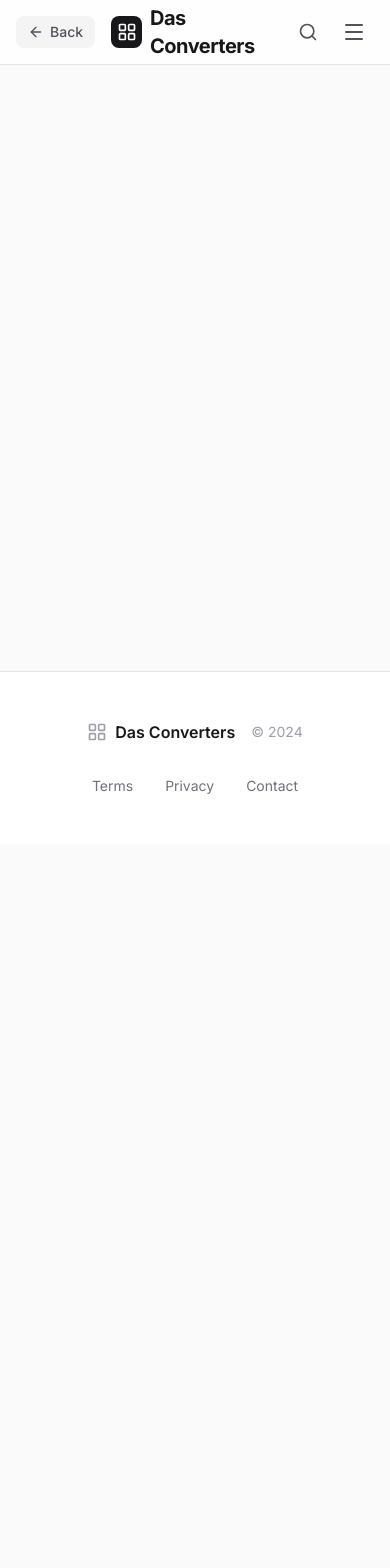
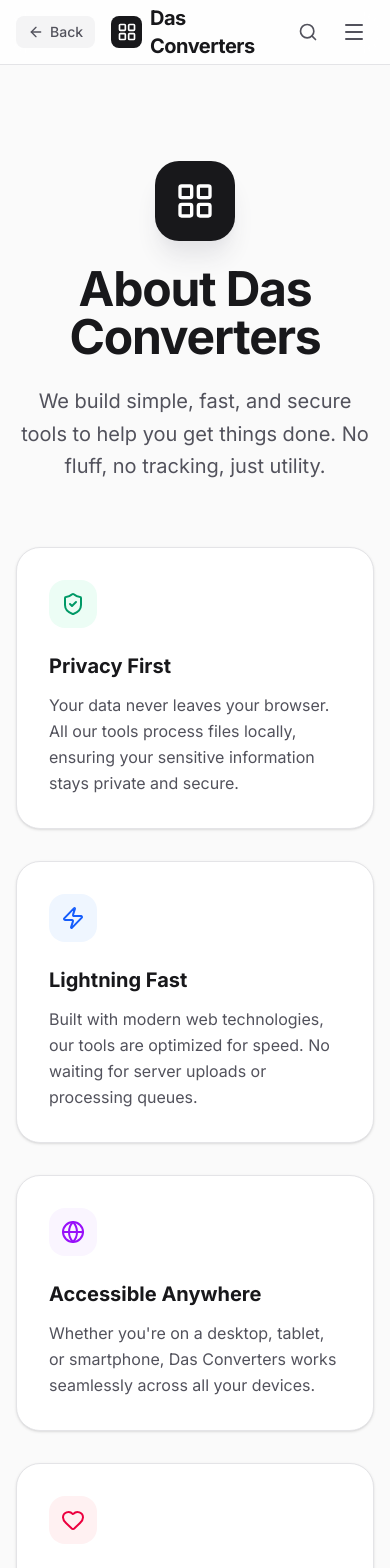
Before and after one commit to jafran4/dasconverter, a React (Vite) app: page /about in a window 390 px wide. Shown: the top 1568 px of the page. Before the commit the page ends 844 px from the top, so only its background shows below. Built offline with nearby package versions, Linux system fonts and the light colour scheme.

Commit message:
feat: Add About and Privacy pages
Introduces dedicated About and Privacy policy pages, enhancing user information and transparency. Integrates these pages into the main navigation and configures Vercel to correctly serve them.

```diff
--- a/src/App.tsx
+++ b/src/App.tsx
@@ -115,6 +115,10 @@ import { MetadataChecker } from '@/src/tools/MetadataChecker';
 import { ImageResizer } from '@/src/tools/ImageResizer';
 import { TextConverter } from '@/src/tools/TextConverter';
 import { JsonFormatter } from '@/src/tools/JsonFormatter';
+
+// Pages
+import { About } from '@/src/pages/About';
+import { Privacy } from '@/src/pages/Privacy';
 
 // Health Tool Components
 import { BmiCalculator } from '@/src/tools/BmiCalculator';
@@ -472,8 +476,8 @@ const AppLayout = ({ children }: { children: ReactNode }) => {
 
             <nav className="hidden md:flex items-center gap-4">
               <Link to="/" className="px-4 py-2 text-sm font-medium text-zinc-600 hover:text-zinc-900 hover:bg-zinc-100 rounded-xl transition-all">Tools</Link>
-              <a href="#" className="px-4 py-2 text-sm font-medium text-zinc-600 hover:text-zinc-900 hover:bg-zinc-100 rounded-xl transition-all">About</a>
-              <a href="#" className="px-4 py-2 text-sm font-medium text-zinc-600 hover:text-zinc-900 hover:bg-zinc-100 rounded-xl transition-all">Privacy</a>
+              <Link to="/about" className="px-4 py-2 text-sm font-medium text-zinc-600 hover:text-zinc-900 hover:bg-zinc-100 rounded-xl transition-all">About</Link>
+              <Link to="/privacy" className="px-4 py-2 text-sm font-medium text-zinc-600 hover:text-zinc-900 hover:bg-zinc-100 rounded-xl transition-all">Privacy</Link>
               <div className="h-4 w-px bg-zinc-200 mx-2" />
               <a href="https://github.com" target="_blank" rel="noopener noreferrer" className="p-2 text-zinc-400 hover:text-zinc-900 hover:bg-zinc-100 rounded-xl transition-all">
                 <Github className="w-5 h-5" />
@@ -506,8 +510,20 @@ const AppLayout = ({ children }: { children: ReactNode }) => {
                 >
                   Tools
                 </Link>
-                <a href="#" className="block text-lg font-medium text-zinc-600">About</a>
-                <a href="#" className="block text-lg font-medium text-zinc-600">Privacy</a>
+                <Link
+                  to="/about"
+                  className="block text-lg font-medium text-zinc-600"
+                  onClick={() => setIsMenuOpen(false)}
+                >
+                  About
+                </Link>
+                <Link
+                  to="/privacy"
+                  className="block text-lg font-medium text-zinc-600"
+                  onClick={() => setIsMenuOpen(false)}
+                >
+                  Privacy
+                </Link>
                 <div className="pt-4 border-t border-zinc-100 flex gap-6">
                   <a href="https://github.com" target="_blank" rel="noopener noreferrer" className="text-zinc-400">
                     <Github className="w-6 h-6" />
@@ -541,8 +557,8 @@ const AppLayout = ({ children }: { children: ReactNode }) => {
             <span className="text-zinc-400 text-sm ml-2">© 2024</span>
           </div>
           <div className="flex gap-8">
-            <a href="#" className="text-sm text-zinc-500 hover:text-zinc-900">Terms</a>
-            <a href="#" className="text-sm text-zinc-500 hover:text-zinc-900">Privacy</a>
+            <Link to="/about" className="text-sm text-zinc-500 hover:text-zinc-900">About</Link>
+            <Link to="/privacy" className="text-sm text-zinc-500 hover:text-zinc-900">Privacy</Link>
             <a href="#" className="text-sm text-zinc-500 hover:text-zinc-900">Contact</a>
           </div>
         </div>
@@ -688,6 +704,10 @@ export default function App() {
             <Route path="/screen-size" element={<ToolWrapper toolId="screen-size"><ScreenSize /></ToolWrapper>} />
             <Route path="/viewport-size" element={<ToolWrapper toolId="viewport-size"><ViewportSize /></ToolWrapper>} />
             <Route path="/browser-info" element={<ToolWrapper toolId="browser-info"><BrowserInfo /></ToolWrapper>} />
+
+            {/* Static Pages */}
+            <Route path="/about" element={<About />} />
+            <Route path="/privacy" element={<Privacy />} />
           </Routes>
         </AppLayout>
       </SearchProvider>
--- /dev/null
+++ b/src/pages/About.tsx
@@ -0,0 +1,95 @@
+import React from 'react';
+import { motion } from 'motion/react';
+import { LayoutGrid, ShieldCheck, Zap, Globe, Heart } from 'lucide-react';
+import { Link } from 'react-router-dom';
+
+export const About = () => {
+  return (
+    <div className="max-w-4xl mx-auto px-4 py-24">
+      <motion.div
+        initial={{ opacity: 0, y: 20 }}
+        animate={{ opacity: 1, y: 0 }}
+        className="text-center mb-16"
+      >
+        <div className="w-20 h-20 bg-zinc-900 rounded-3xl flex items-center justify-center mx-auto mb-6 shadow-xl shadow-zinc-200">
+          <LayoutGrid className="w-10 h-10 text-white" />
+        </div>
+        <h1 className="text-5xl font-bold text-zinc-900 mb-6 tracking-tight">About Das Converters</h1>
+        <p className="text-xl text-zinc-600 max-w-2xl mx-auto leading-relaxed">
+          We build simple, fast, and secure tools to help you get things done. No fluff, no tracking, just utility.
+        </p>
+      </motion.div>
+
+      <div className="grid grid-cols-1 md:grid-cols-2 gap-8 mb-24">
+        <motion.div
+          whileHover={{ y: -5 }}
+          className="p-8 bg-white rounded-3xl border border-zinc-200 shadow-sm hover:shadow-md transition-all"
+        >
+          <div className="w-12 h-12 bg-emerald-50 rounded-2xl flex items-center justify-center mb-6">
+            <ShieldCheck className="w-6 h-6 text-emerald-600" />
+          </div>
+          <h3 className="text-xl font-bold text-zinc-900 mb-3">Privacy First</h3>
+          <p className="text-zinc-600 leading-relaxed">
+            Your data never leaves your browser. All our tools process files locally, ensuring your sensitive information stays private and secure.
+          </p>
+        </motion.div>
+
+        <motion.div
+          whileHover={{ y: -5 }}
+          className="p-8 bg-white rounded-3xl border border-zinc-200 shadow-sm hover:shadow-md transition-all"
+        >
+          <div className="w-12 h-12 bg-blue-50 rounded-2xl flex items-center justify-center mb-6">
+            <Zap className="w-6 h-6 text-blue-600" />
+          </div>
+          <h3 className="text-xl font-bold text-zinc-900 mb-3">Lightning Fast</h3>
+          <p className="text-zinc-600 leading-relaxed">
+            Built with modern web technologies, our tools are optimized for speed. No waiting for server uploads or processing queues.
+          </p>
+        </motion.div>
+
+        <motion.div
+          whileHover={{ y: -5 }}
+          className="p-8 bg-white rounded-3xl border border-zinc-200 shadow-sm hover:shadow-md transition-all"
+        >
+          <div className="w-12 h-12 bg-purple-50 rounded-2xl flex items-center justify-center mb-6">
+            <Globe className="w-6 h-6 text-purple-600" />
+          </div>
+          <h3 className="text-xl font-bold text-zinc-900 mb-3">Accessible Anywhere</h3>
+          <p className="text-zinc-600 leading-relaxed">
+            Whether you're on a desktop, tablet, or smartphone, Das Converters works seamlessly across all your devices.
+          </p>
+        </motion.div>
+
+        <motion.div
+          whileHover={{ y: -5 }}
+          className="p-8 bg-white rounded-3xl border border-zinc-200 shadow-sm hover:shadow-md transition-all"
+        >
+          <div className="w-12 h-12 bg-rose-50 rounded-2xl flex items-center justify-center mb-6">
+            <Heart className="w-6 h-6 text-rose-600" />
+          </div>
+          <h3 className="text-xl font-bold text-zinc-900 mb-3">Free Forever</h3>
+          <p className="text-zinc-600 leading-relaxed">
+            We believe in providing high-quality tools for free. No subscriptions, no hidden fees, just pure utility for everyone.
+          </p>
+        </motion.div>
+      </div>
+
+      <div className="bg-zinc-900 rounded-[2.5rem] p-12 text-center text-white relative overflow-hidden">
+        <div className="relative z-10">
+          <h2 className="text-3xl font-bold mb-6">Ready to get started?</h2>
+          <p className="text-zinc-400 mb-8 max-w-lg mx-auto">
+            Explore our collection of 50+ tools designed to make your digital life easier.
+          </p>
+          <Link
+            to="/"
+            className="inline-flex items-center px-8 py-4 bg-white text-zinc-900 rounded-2xl font-bold hover:bg-zinc-100 transition-colors"
+          >
+            Browse All Tools
+          </Link>
+        </div>
+        <div className="absolute top-0 right-0 -translate-y-1/2 translate-x-1/4 w-64 h-64 bg-white/5 rounded-full blur-3xl" />
+        <div className="absolute bottom-0 left-0 translate-y-1/2 -translate-x-1/4 w-64 h-64 bg-white/5 rounded-full blur-3xl" />
+      </div>
+    </div>
+  );
+};
--- /dev/null
+++ b/src/pages/Privacy.tsx
@@ -0,0 +1,72 @@
+import React from 'react';
+import { motion } from 'motion/react';
+import { ShieldCheck, Lock, EyeOff, ServerOff, FileCheck } from 'lucide-react';
+
+export const Privacy = () => {
+  return (
+    <div className="max-w-4xl mx-auto px-4 py-24">
+      <motion.div
+        initial={{ opacity: 0, y: 20 }}
+        animate={{ opacity: 1, y: 0 }}
+        className="mb-16"
+      >
+        <div className="w-16 h-16 bg-emerald-50 rounded-2xl flex items-center justify-center mb-6">
+          <ShieldCheck className="w-8 h-8 text-emerald-600" />
+        </div>
+        <h1 className="text-4xl font-bold text-zinc-900 mb-6">Privacy Policy</h1>
+        <p className="text-xl text-zinc-600 leading-relaxed">
+          At Das Converters, we take your privacy seriously. Our tools are designed with a "Privacy-First" approach, meaning your data stays where it belongs: with you.
+        </p>
+      </motion.div>
+
+      <div className="space-y-12 mb-24">
+        <section>
+          <div className="flex items-center gap-3 mb-4">
+            <ServerOff className="w-6 h-6 text-zinc-900" />
+            <h2 className="text-2xl font-bold text-zinc-900">No Server-Side Processing</h2>
+          </div>
+          <p className="text-zinc-600 leading-relaxed">
+            Unlike many other online converters, we do not upload your files to our servers. All processing—whether it's merging PDFs, resizing images, or calculating data—happens locally in your web browser using JavaScript. This ensures that your sensitive documents never leave your device.
+          </p>
+        </section>
+
+        <section>
+          <div className="flex items-center gap-3 mb-4">
+            <EyeOff className="w-6 h-6 text-zinc-900" />
+            <h2 className="text-2xl font-bold text-zinc-900">No Tracking or Data Collection</h2>
+          </div>
+          <p className="text-zinc-600 leading-relaxed">
+            We do not use invasive tracking cookies or collect personal information. We don't store your IP address, your location, or any details about the files you process. Our goal is to provide utility, not to harvest data.
+          </p>
+        </section>
+
+        <section>
+          <div className="flex items-center gap-3 mb-4">
+            <Lock className="w-6 h-6 text-zinc-900" />
+            <h2 className="text-2xl font-bold text-zinc-900">Browser Security</h2>
+          </div>
+          <p className="text-zinc-600 leading-relaxed">
+            Our application runs within the secure sandbox of your web browser. This provides an additional layer of security, preventing the application from accessing other parts of your system without your explicit permission.
+          </p>
+        </section>
+
+        <section>
+          <div className="flex items-center gap-3 mb-4">
+            <FileCheck className="w-6 h-6 text-zinc-900" />
+            <h2 className="text-2xl font-bold text-zinc-900">Open & Transparent</h2>
+          </div>
+          <p className="text-zinc-600 leading-relaxed">
+            We believe in transparency. Our tools use well-known, open-source libraries to perform their tasks. We don't hide our processes behind proprietary black boxes.
+          </p>
+        </section>
+      </div>
+
+      <div className="p-8 bg-zinc-50 rounded-3xl border border-zinc-200">
+        <h3 className="text-lg font-bold text-zinc-900 mb-4">Questions?</h3>
+        <p className="text-zinc-600">
+          If you have any questions about our privacy practices or how our tools work, feel free to reach out to us. We're always happy to explain our commitment to user privacy.
+        </p>
+      </div>
+    </div>
+  );
+};
```
Also changed, not shown: vercel.json (added).
